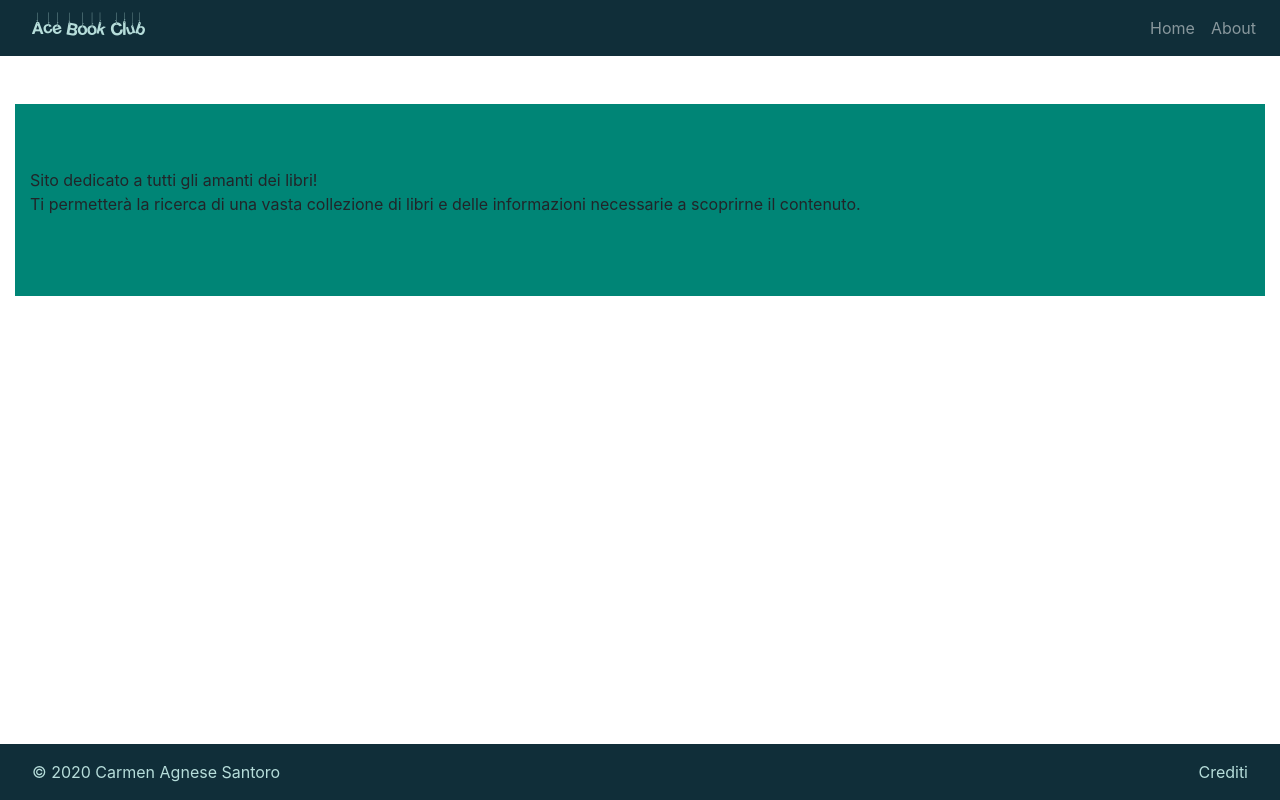
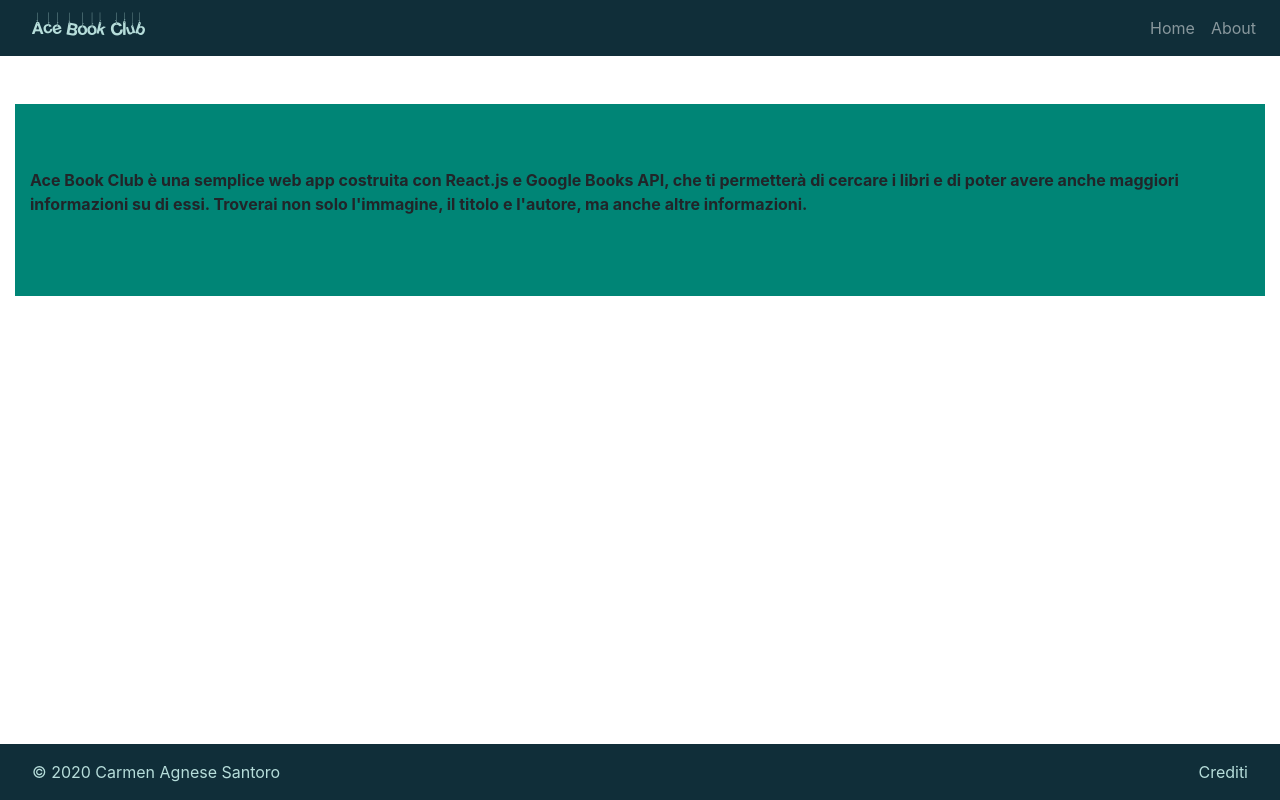
Before and after one commit to Magicianred/ABC, a React (Create React App) app in the folder my-app/: page /About in a window 1280 px wide. Built offline with nearby package versions, Linux system fonts and the light colour scheme.

Commit message:
Changed text of About component

```diff
--- a/my-app/src/components/pages/About.js
+++ b/my-app/src/components/pages/About.js
@@ -14,10 +14,13 @@ function About() {
                     <Col>
                         <Jumbotron fluid className="mt-5">
                             <Container fluid>
-                                <Row>
-                                    <Col>
-                                        <p>Sito dedicato a tutti gli amanti dei libri!<br />
-                                            Ti permetterà la ricerca di una vasta collezione di libri e delle informazioni necessarie a scoprirne il contenuto.</p>
+                                <Row className="justify-content-center">
+                                    <Col xs="auto">
+                                        <p>
+                                            <strong>Ace Book Club è una semplice web app costruita con React.js e Google Books API,
+                                            che ti permetterà di cercare i libri e di poter avere anche maggiori informazioni su di essi.
+                                                Troverai non solo l'immagine, il titolo e l'autore, ma anche altre informazioni.</strong>
+                                        </p>
                                     </Col>
                                 </Row>
                             </Container>
```
